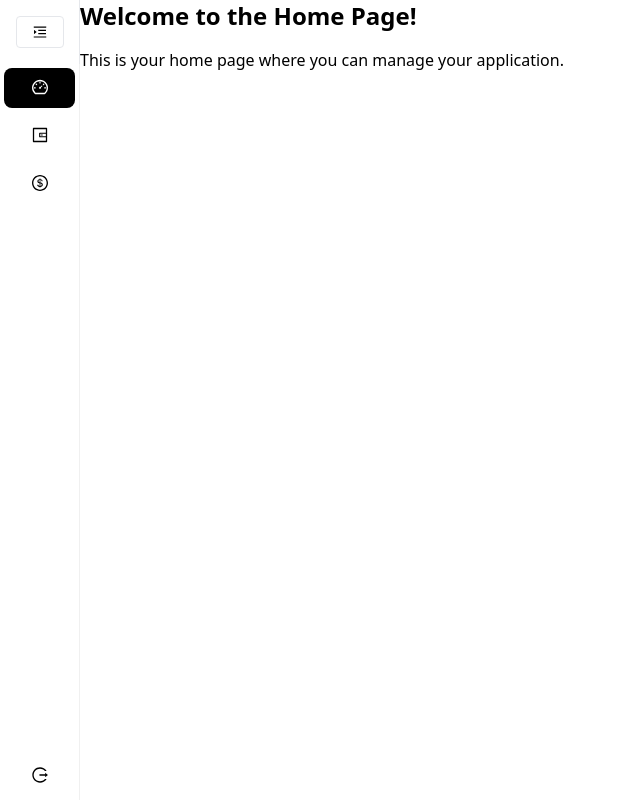
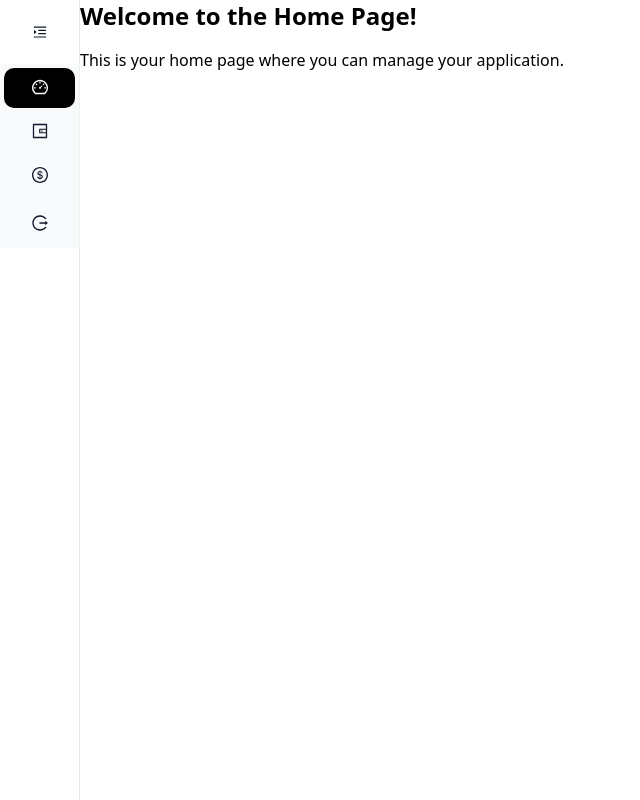
Before and after one commit to oroszkrisztian/FinanceApp, a React (Vite) app in the folder frontend/: page /home in a window 1280 px wide. Shown: the whole page, without its empty margins (0-640 px from the left). Built offline with nearby package versions, Linux system fonts and the light colour scheme.

Commit message:
sidebar1.1

```diff
--- a/frontend/src/components/SideBar.tsx
+++ b/frontend/src/components/SideBar.tsx
@@ -1,5 +1,5 @@
 import React, { useState, useEffect } from "react";
-import { Button, Menu } from "antd";
+import { Button, Menu, ConfigProvider, theme } from "antd";
 import { useNavigate, useLocation } from "react-router-dom";
 import {
   MenuFoldOutlined,
@@ -36,7 +36,6 @@ const SideBar: React.FC = () => {
     localStorage.setItem("sidebar-open-keys", JSON.stringify(openKeys));
   }, [collapsed, openKeys]);
 
-  // Automatically open the "expenses" submenu when on /add-expense or /overview
   useEffect(() => {
     if (
       (location.pathname === "/add-expense" ||
@@ -47,7 +46,7 @@ const SideBar: React.FC = () => {
         setOpenKeys([...openKeys, "expenses"]);
       }
     }
-  }, [location.pathname, openKeys, collapsed]); // Add collapsed to the dependencies
+  }, [location.pathname, openKeys, collapsed]);
 
   const getSelectedKey = () => {
     if (location.pathname === "/add-expense") return "add-expense";
@@ -82,31 +81,27 @@ const SideBar: React.FC = () => {
   const mainMenuItems: MenuItem[] = [
     {
       key: "dashboard",
-      icon: <DashboardOutlined className="text-black group-hover:text-black" />,
+      icon: <DashboardOutlined />,
       label: "Dashboard",
     },
     {
       key: "savings",
-      icon: <WalletOutlined className="text-black group-hover:text-black" />,
+      icon: <WalletOutlined />,
       label: "Savings",
     },
     {
       key: "expenses",
-      icon: <DollarOutlined className="text-black group-hover:text-black" />,
+      icon: <DollarOutlined />,
       label: "Expenses",
       children: [
         {
           key: "add-expense",
-          icon: (
-            <PlusCircleOutlined className="text-black group-hover:text-black" />
-          ),
+          icon: <PlusCircleOutlined />,
           label: "Add Expense",
         },
         {
           key: "overview",
-          icon: (
-            <AreaChartOutlined className="text-black group-hover:text-black" />
-          ),
+          icon: <AreaChartOutlined />,
           label: "Overview",
         },
       ],
@@ -115,32 +110,47 @@ const SideBar: React.FC = () => {
 
   const logoutItem: MenuItem = {
     key: "logout",
-    icon: <LogoutOutlined className="text-black group-hover:text-black" />,
+    icon: <LogoutOutlined />,
     label: "Logout",
-    className: "mt-auto hover:bg-black hover:text-white",
+    className: "mt-auto",
   };
 
   return (
+    <ConfigProvider
+      theme={{
+        algorithm: theme.defaultAlgorithm, // or theme.darkAlgorithm for dark mode
+        token: {
+          colorPrimary: "#1E293B", // Dark blue-gray
+          colorText: "#0F172A", // Almost black
+          colorBgContainer: "#F8FAFC", // Light gray background
+          borderRadius: 8,
+        },
+        components: {
+          Menu: {
+            itemSelectedColor: "#FFFFFF", // White text color for selected item
+            itemHoverColor: "#1E293B",
+            itemHoverBg: "#CBD5E1",
+            itemSelectedBg: "#000000", // Black background for selected item
+            darkItemSelectedColor: "#FFFFFF", // White text color for selected item in dark mode
+          },
+        },
+      }}
+    >
       <div
-      className={`h-screen bg-white border-r border-gray-200 transition-all duration-300 ${
+        className={`h-screen border-r transition-all duration-300 ${
           collapsed ? "w-20" : "w-64"
-      } flex flex-col`}
+        } flex flex-col bg-white`}
       >
         <Button
           type="text"
           onClick={toggleCollapsed}
-        className={`m-4 border border-gray-200 rounded ${
-          collapsed ? "w-12" : "w-auto"
-        }`}
+          className={`m-4 border rounded ${collapsed ? "w-12" : "w-auto"}`}
         >
-        {collapsed ? (
-          <MenuUnfoldOutlined className="text-black" />
-        ) : (
-          <MenuFoldOutlined className="text-black" />
-        )}
+          {collapsed ? <MenuUnfoldOutlined /> : <MenuFoldOutlined />}
         </Button>
+
         <Menu
-        onClick={(e) => handleMenuCick(e)}
+          onClick={handleMenuCick}
           selectedKeys={[getSelectedKey()]}
           mode="inline"
           theme="light"
@@ -148,37 +158,17 @@ const SideBar: React.FC = () => {
           openKeys={openKeys}
           onOpenChange={(keys) => setOpenKeys(keys)}
           items={mainMenuItems}
-        className="border-none bg-white flex-1 flex flex-col
-          [&_.ant-menu-item-selected]:bg-black
-          [&_.ant-menu-item]:text-black
-          [&_.ant-menu-submenu-title]:text-black
-          [&_.ant-menu-submenu]:text-black
-          [&_.ant-menu-item-selected_.anticon]:text-white
-          [&_.ant-menu-item-selected:hover]:bg-black
-          [&_.ant-menu-item-selected]:!text-white
-          [&_.ant-menu-item-selected>span]:!text-white
-          [&_.ant-menu-submenu-selected>.ant-menu-submenu-title]:text-black
-          [&_.ant-menu-submenu-selected>.ant-menu-submenu-title_.anticon]:text-black"
         />
+
         <Menu
-        onClick={(e) => handleMenuCick(e)}
+          onClick={handleMenuCick}
           mode="inline"
           theme="light"
           inlineCollapsed={collapsed}
           items={[logoutItem]}
-        className="border-none bg-white border-t border-gray-200
-          [&_.ant-menu-item]:text-black
-          [&_.ant-menu-item]:bg-white
-          [&_.ant-menu-item-selected]:bg-white
-          [&_.ant-menu-item-selected_.anticon]:text-black
-          [&_.ant-menu-item-selected]:!text-black
-          [&_.ant-menu-item-selected>span]:!text-black
-          [&_.ant-menu-item:hover]:bg-black
-          [&_.ant-menu-item:hover_.anticon]:text-white
-          [&_.ant-menu-item:hover]:!text-white
-          [&_.ant-menu-item:hover>span]:!text-white"
         />
       </div>
+    </ConfigProvider>
   );
 };
 
```
Also changed, not shown: frontend/package.json (+4 -4 lines), 1 other file (tests, documents, lock files or other folders). Lines whose indentation alone changed are shown as unchanged.
